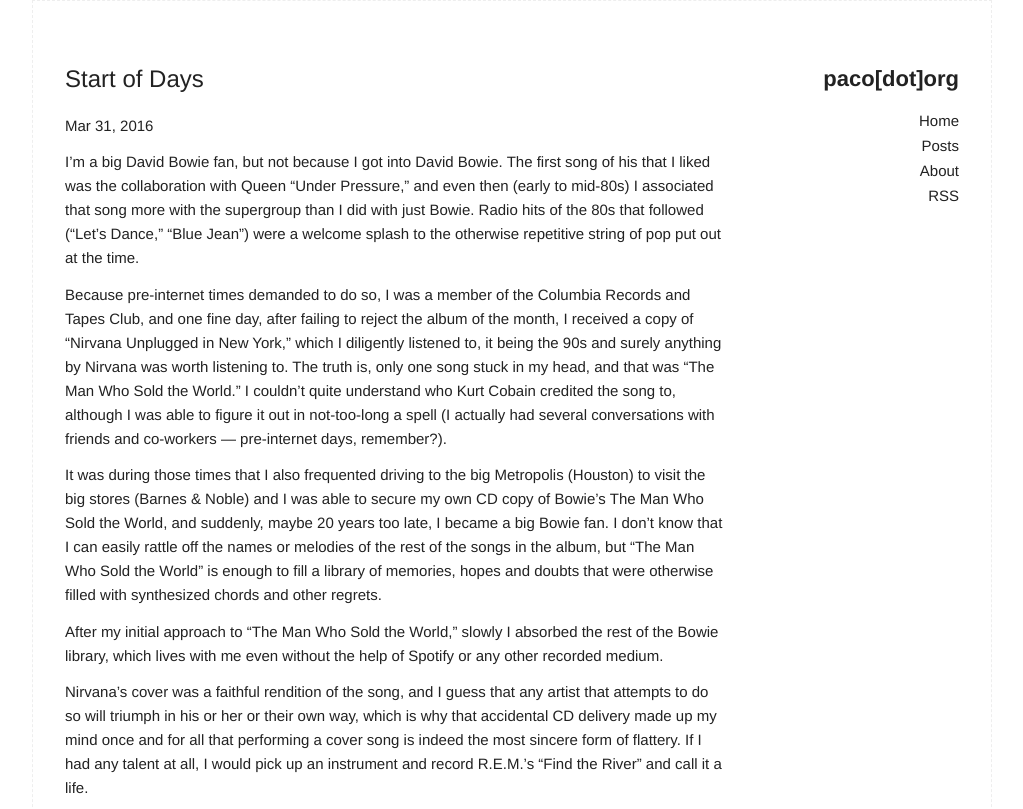
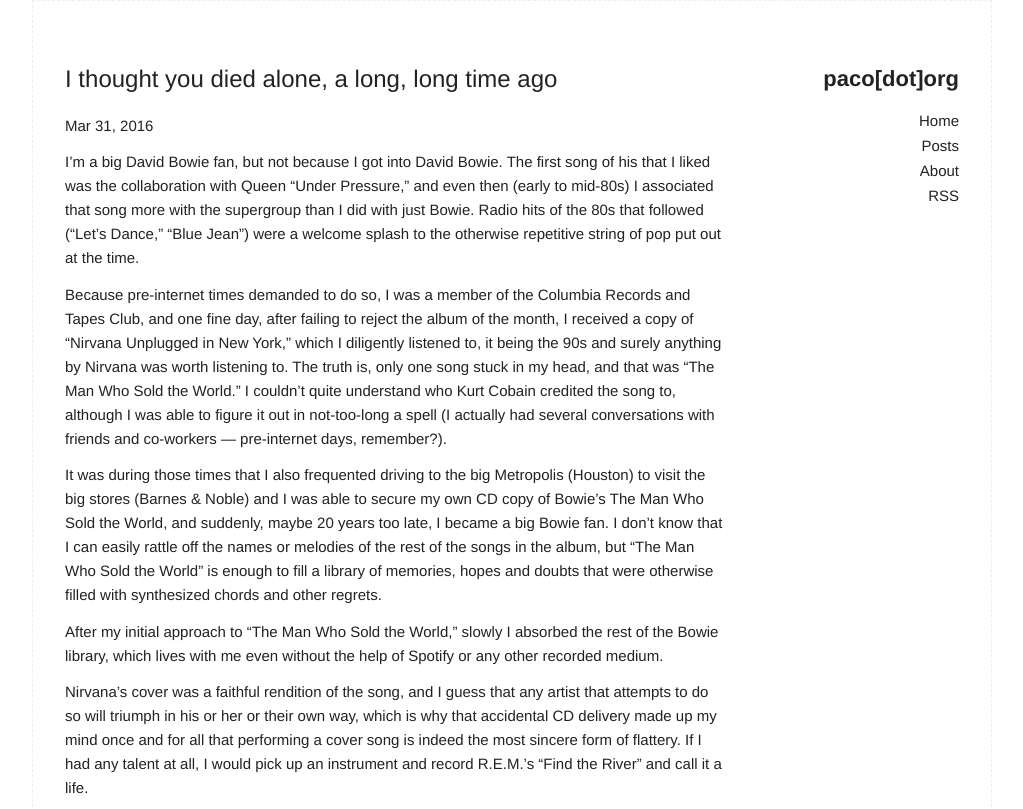
Before and after one commit to pacodotorg/pacodotorg.github.io, a Jekyll site: the page built from _posts/2016-03-31-i-thought-you-died-alone-a-long-long-time-ago.md, in a window 1280 px wide and 900 px high, cut to the strip 0-809 px from the top of the window. Shown: the whole strip, without its empty margins (128-1151 px from the left). Built offline with Jekyll 4.4.1, drawn with Linux system fonts in a browser that asks for light colours.

Commit message:
Update 2016-03-31-i-thought-you-died-alone-a-long-long-time-ago.md

```diff
--- a/_posts/2016-03-31-i-thought-you-died-alone-a-long-long-time-ago.md
+++ b/_posts/2016-03-31-i-thought-you-died-alone-a-long-long-time-ago.md
@@ -1,8 +1,9 @@
 ---
 layout: post
-title: Start of Days
+title: I thought you died alone, a long, long time ago
 category: loudmouth
 published: true
+category: music
 ---
 I’m a big David Bowie fan, but not because I got into David Bowie. The first song of his that I liked was the collaboration with Queen “Under Pressure,” and even then (early to mid-80s) I associated that song more with the supergroup than I did with just Bowie. Radio hits of the 80s that followed (“Let’s Dance,” “Blue Jean”) were a welcome splash to the otherwise repetitive string of pop put out at the time.
 
```
